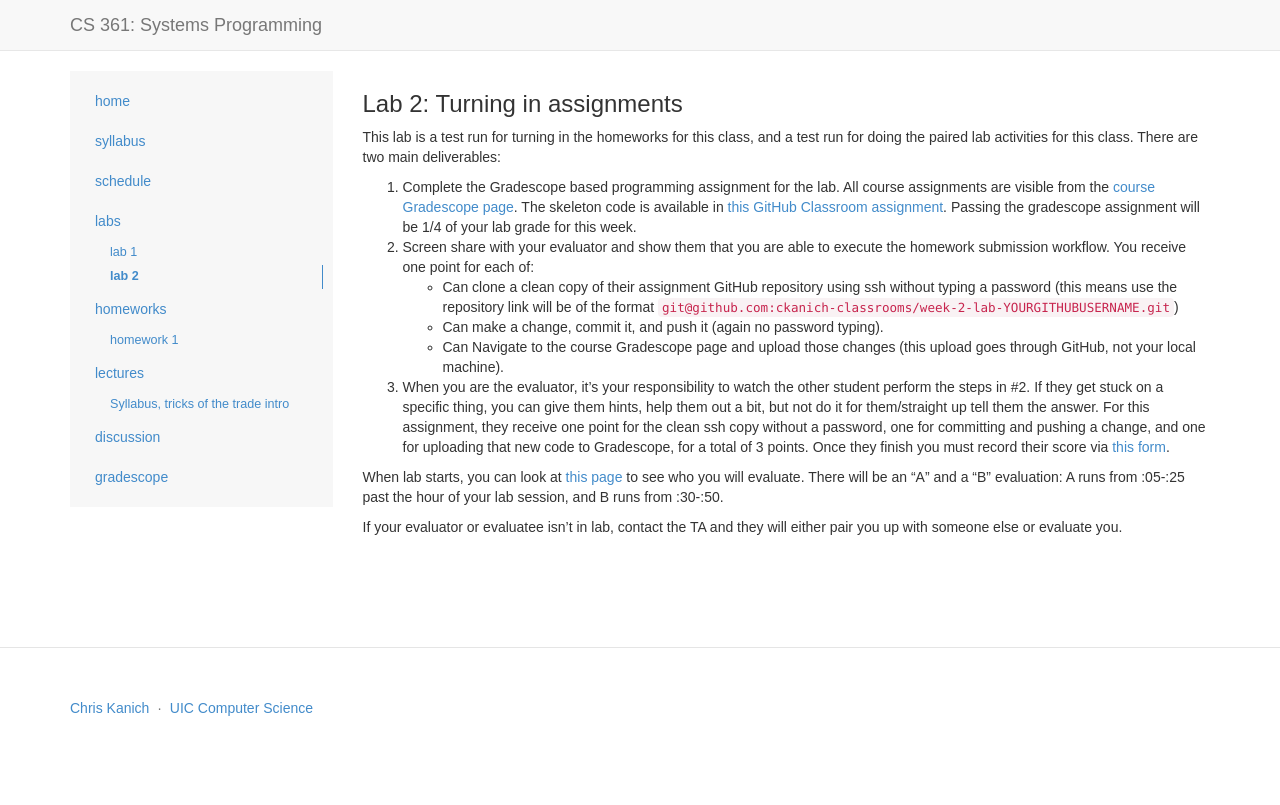
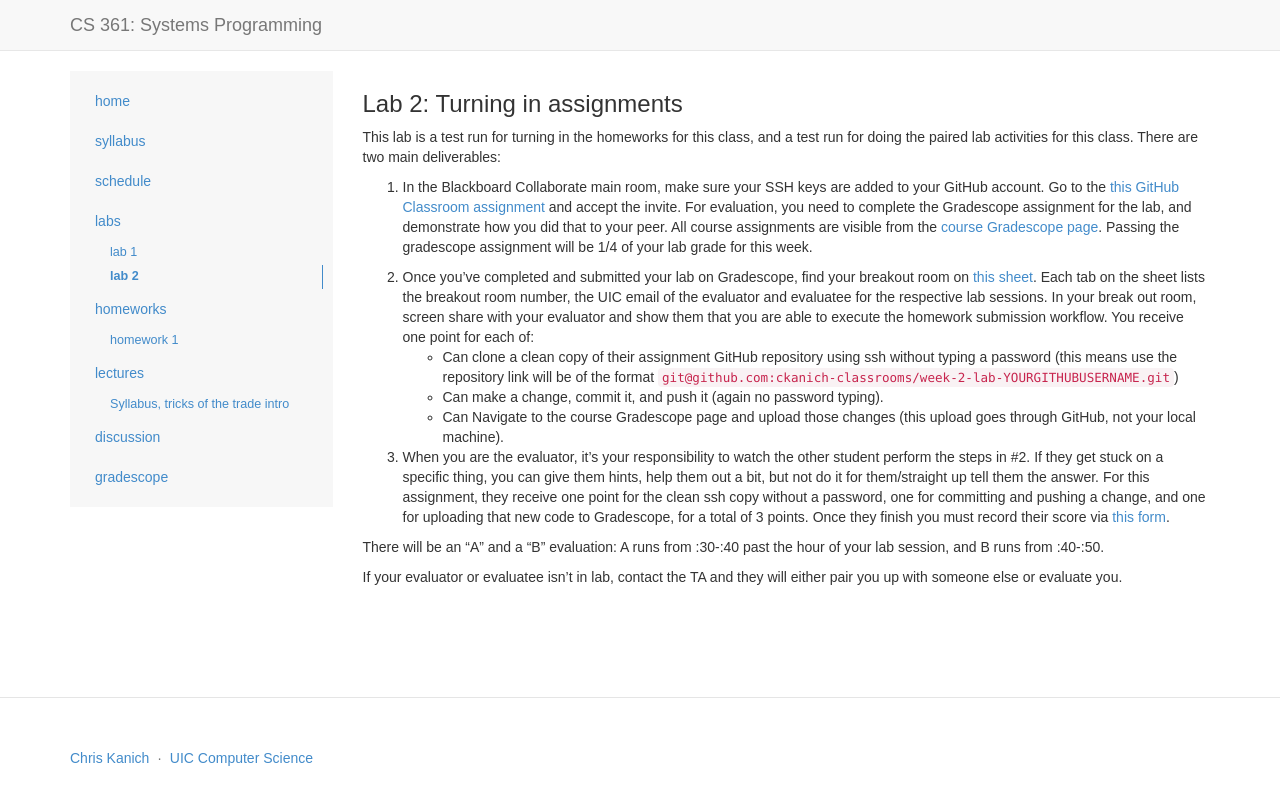
Before and after one commit to csatuic/cs361-website-old, a Jekyll site: the page built from _labs/lab2.md, in a window 1280 px wide. Shown: the top 805 px of the page. Built offline with Jekyll 4.4.1, drawn with Linux system fonts in a browser that asks for light colours; some web fonts are replaced.

Commit message:
update lab2.md

```diff
--- a/_labs/lab2.md
+++ b/_labs/lab2.md
@@ -17,21 +17,19 @@ pairings: TODO
 This lab is a test run for turning in the homeworks for this class, and
 a test run for doing the paired lab activities for this class.
 There are two main deliverables:
-1. Complete the Gradescope based programming assignment for the lab. All
-   course assignments are visible from the [course Gradescope page]({{
-   site.gradescope }}). The skeleton code is
-   available in [this GitHub Classroom assignment]({{page.github_link}}).
-   Passing the gradescope assignment will be 1/4 of your lab grade for this week.
-2. Screen share with your evaluator and show them that you are able to
+
+  1. In the Blackboard Collaborate main room, make sure your SSH keys are added to your GitHub account. Go to the [this GitHub Classroom assignment]({{page.github_link}}) and accept the invite. For evaluation, you need to complete the Gradescope assignment for the lab, and demonstrate how you did that to your peer. All course assignments are visible from the [course Gradescope page]({{site.gradescope}}). Passing the gradescope assignment will be 1/4 of your lab grade for this week.
+
+  2. Once you've completed and submitted your lab on Gradescope, find your breakout room on [this sheet](page.pairings). Each tab on the sheet lists the breakout room number, the UIC email of the evaluator and evaluatee for the respective lab sessions. In your break out room, screen share with your evaluator and show them that you are able to
    execute the homework submission workflow. You receive one point for
    each of:
-   * Can clone a clean copy of their assignment GitHub repository using
+      * Can clone a clean copy of their assignment GitHub repository using
      ssh without typing a password (this means use the repository link
      will be of the format
      `git@github.com:ckanich-classrooms/week-2-lab-YOURGITHUBUSERNAME.git`)
-   * Can make a change, commit it, and push it (again no password
+     * Can make a change, commit it, and push it (again no password
      typing).
-   * Can Navigate to the course Gradescope page and upload those
+     * Can Navigate to the course Gradescope page and upload those
      changes (this upload goes through GitHub, not your local machine).
 3. When you are the evaluator, it's your responsibility to watch the
    other student perform the steps in #2. If they get stuck on a
@@ -43,9 +41,9 @@ There are two main deliverables:
    must record their score via [this form](page.eval_link).
 
 
-When lab starts, you can look at [this page](page.pairings) to see who
-you will evaluate. There will be an "A" and a "B" evaluation: A runs
-from :05-:25 past the hour of your lab session, and B runs from :30-:50.
+<!-- When lab starts, you can look at [this page](page.pairings) to see who you will evaluate.  -->
+There will be an "A" and a "B" evaluation: A runs
+from :30-:40 past the hour of your lab session, and B runs from :40-:50.
 
 If your evaluator or evaluatee isn't in lab, contact the TA and they
 will either pair you up with someone else or evaluate you.
```
Also changed, not shown: other parts of _labs/lab2.md (+1 -1 lines).
